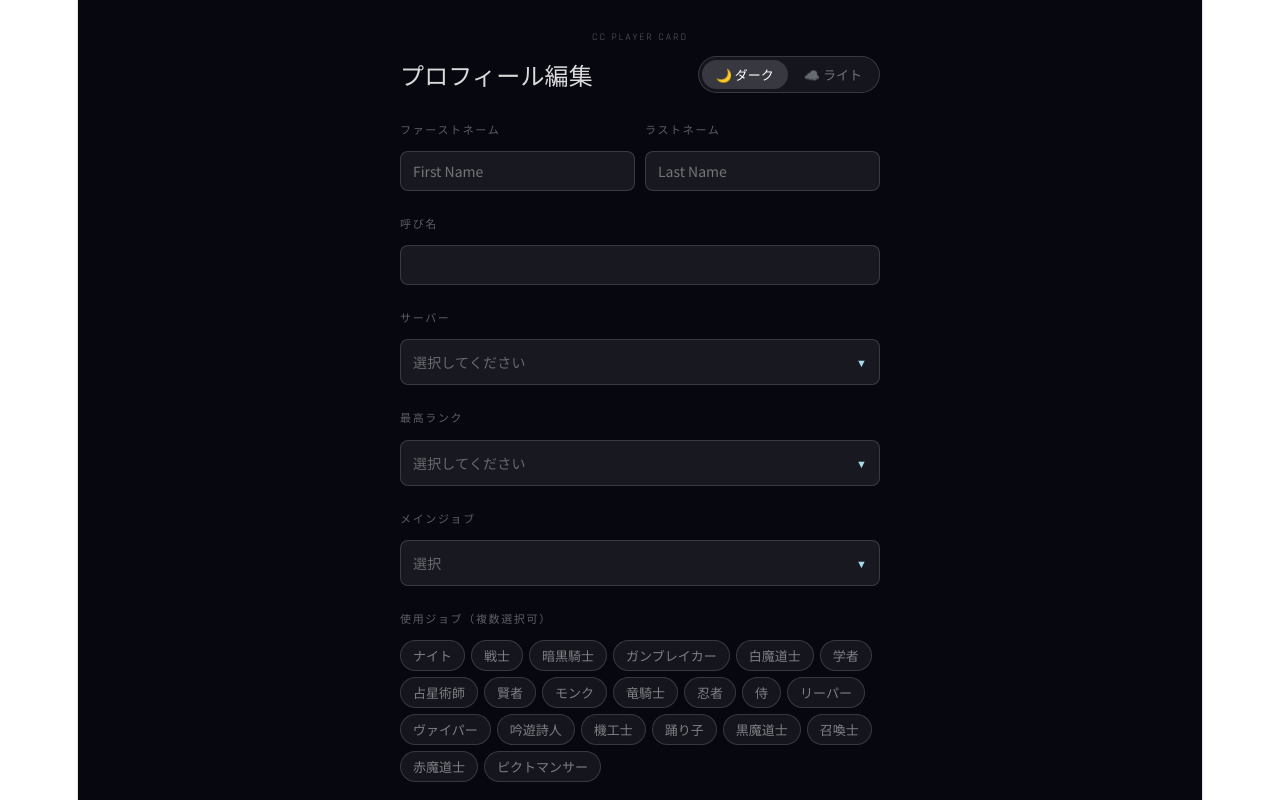
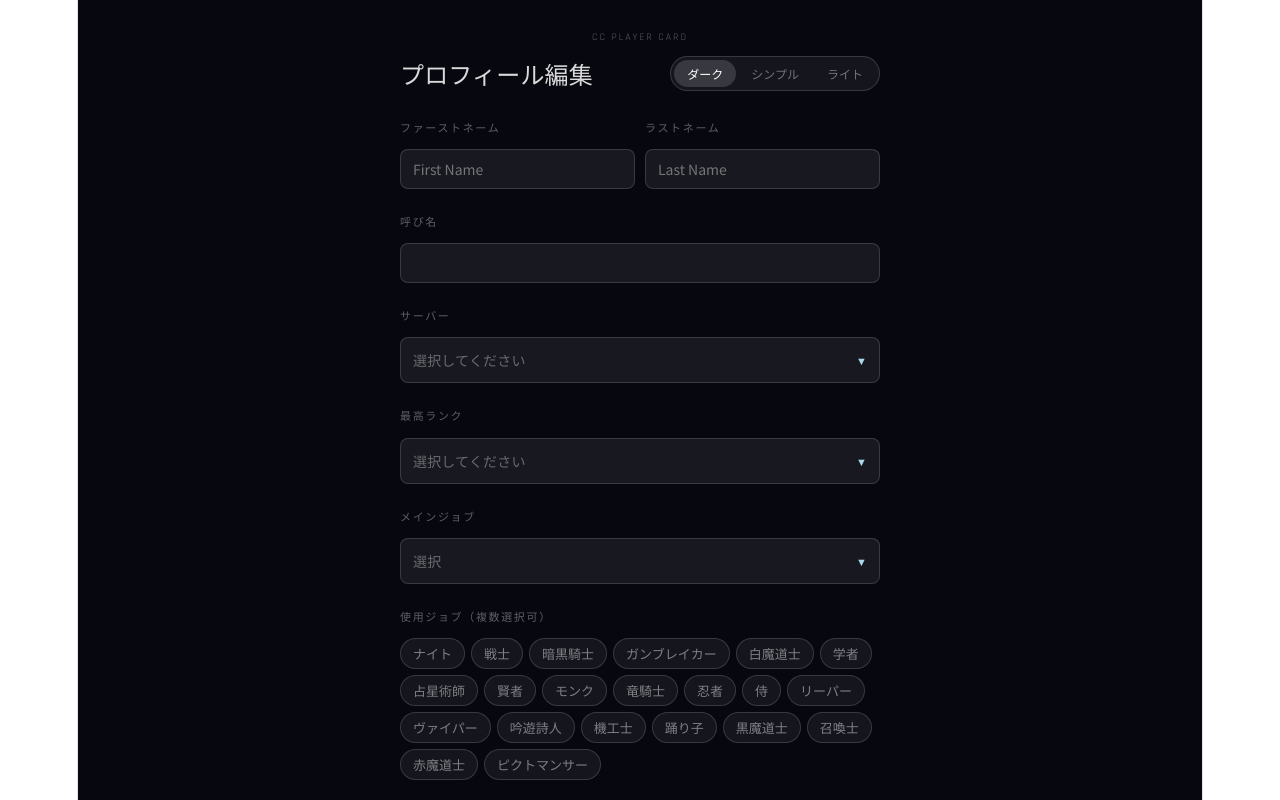
Before and after one commit to reno-pvp-cards/reno-pvp-cards, a React (Vite) app: page / in a window 1280 px wide. Shown: the top 800 px of the page. Built offline with nearby package versions, Linux system fonts and the light colour scheme; a web font is replaced by a local one.

Commit message:
feat: シンプルモード（水色テーマ）を追加

```diff
--- a/src/App.jsx
+++ b/src/App.jsx
@@ -41,8 +41,9 @@ const CARD_SCALE = 2.5      // 出力 = 1080×1350
 const SS_HEIGHT = 180       // スクショエリア高さ（4:5・情報エリアにゆとり）
 
 
-const DARK_COLOR  = '#a8d8ea'
-const LIGHT_COLOR = '#e87db0'
+const DARK_COLOR   = '#a8d8ea'
+const LIGHT_COLOR  = '#e87db0'
+const SIMPLE_COLOR = '#4aa8d8'
 
 const THEME = {
   dark: {
@@ -89,6 +90,28 @@ const THEME = {
     themeBtnActiveText: '#2a2a3a', themeBtnInactiveText: 'rgba(0,0,0,0.35)',
     themeBtnBorder: 'rgba(0,0,0,0.12)',
   },
+  simple: {
+    cardBg: '#eceff2', pageBg: '#e1e6ea',
+    label: '#9aa4ac', value: '#22323e',
+    activeTag: SIMPLE_COLOR, activeTagMainText: '#ffffff',
+    inactiveTagBg: 'rgba(0,0,0,0.04)', inactiveTagBorder: 'rgba(0,0,0,0.12)',
+    inactiveTagText: 'rgba(0,0,0,0.38)',
+    border: 'rgba(0,0,0,0.1)', sectionBg: 'rgba(255,255,255,0.78)',
+    inputBg: 'rgba(255,255,255,0.92)', inputBorder: 'rgba(0,0,0,0.12)',
+    inputText: '#22323e', buttonBg: SIMPLE_COLOR, buttonText: '#ffffff',
+    accentColor: SIMPLE_COLOR,
+    rankBadgeBg: 'rgba(255,255,255,0.92)',
+    playerNameColor: '#112028',
+    noteBg: 'rgba(255,255,255,0.85)', noteBorder: 'rgba(0,0,0,0.1)',
+    selectBg: 'rgba(255,255,255,0.92)', selectBorder: 'rgba(0,0,0,0.12)',
+    selectText: '#22323e', selectHover: 'rgba(74,168,216,0.1)',
+    selectActive: 'rgba(74,168,216,0.18)', dropdownBg: '#f3fafe',
+    dropdownBorder: 'rgba(74,168,216,0.3)', groupLabel: 'rgba(50,130,180,0.6)',
+    deleteBg: 'rgba(220,50,50,0.07)', deleteBorder: 'rgba(220,50,50,0.25)', deleteText: '#cc4444',
+    themeBtnActiveBg: 'rgba(0,0,0,0.1)', themeBtnInactiveBg: 'transparent',
+    themeBtnActiveText: '#22323e', themeBtnInactiveText: 'rgba(0,0,0,0.35)',
+    themeBtnBorder: 'rgba(0,0,0,0.12)',
+  },
 }
 
 const GlobalStyle = () => (
@@ -122,10 +145,14 @@ function ThemeToggle({ theme, onToggle }) {
       display: 'flex', background: t.inactiveTagBg,
       border: `1px solid ${t.themeBtnBorder}`, borderRadius: '24px', padding: '3px', gap: '2px',
     }}>
-      {[{ key: 'dark', label: '🌙 ダーク' }, { key: 'light', label: '☁️ ライト' }].map(({ key, label }) => (
+      {[
+        { key: 'dark',   label: 'ダーク' },
+        { key: 'simple', label: 'シンプル' },
+        { key: 'light',  label: 'ライト' },
+      ].map(({ key, label }) => (
         <button key={key} onClick={() => onToggle(key)} style={{
-          padding: '5px 14px', borderRadius: '20px', border: 'none', cursor: 'pointer',
-          fontSize: '13px', fontFamily: "'Noto Sans JP',sans-serif",
+          padding: '5px 13px', borderRadius: '20px', border: 'none', cursor: 'pointer',
+          fontSize: '12px', fontFamily: "'Noto Sans JP',sans-serif", whiteSpace: 'nowrap',
           background: theme === key ? t.themeBtnActiveBg : t.themeBtnInactiveBg,
           color: theme === key ? t.themeBtnActiveText : t.themeBtnInactiveText,
           fontWeight: theme === key ? 600 : 400,
```
